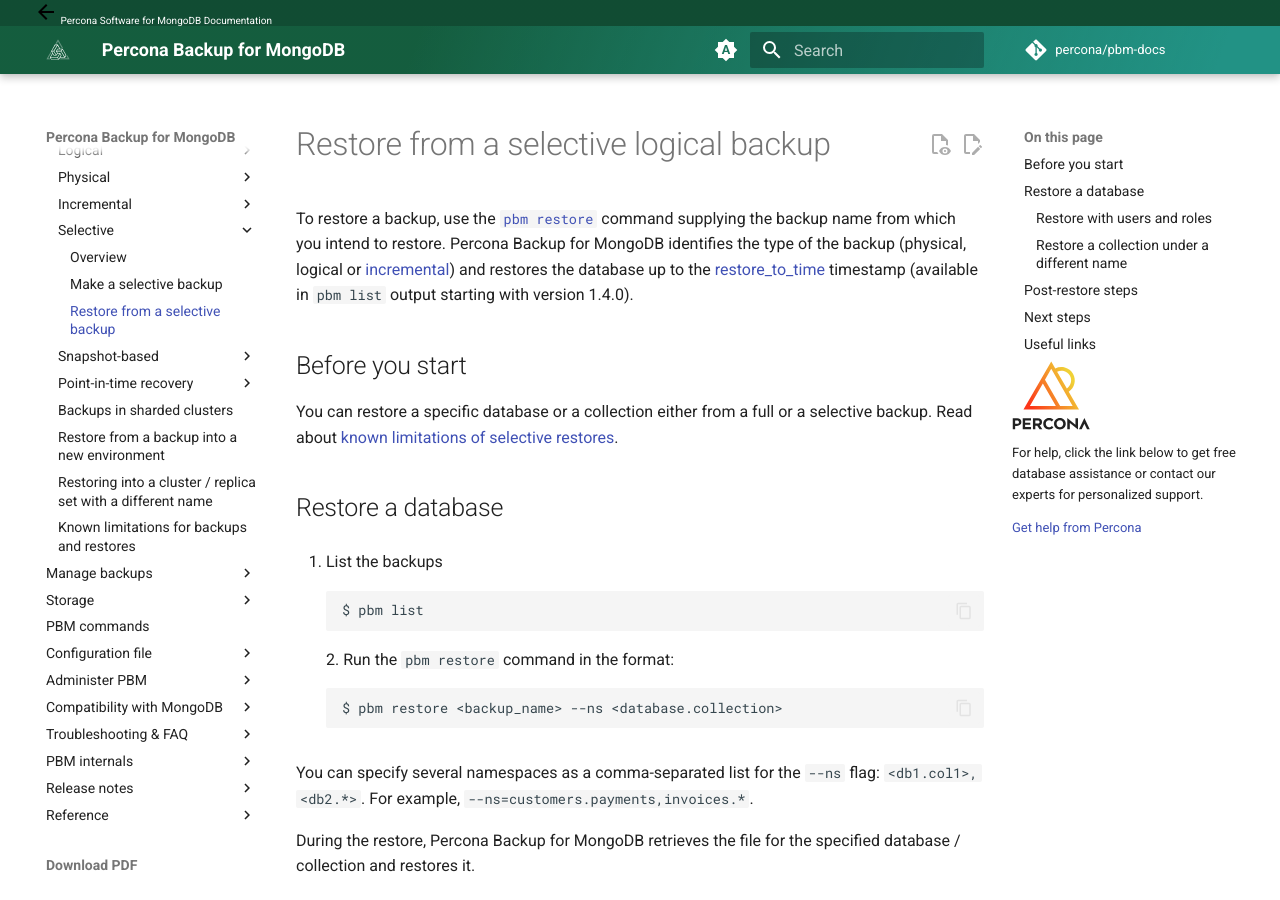
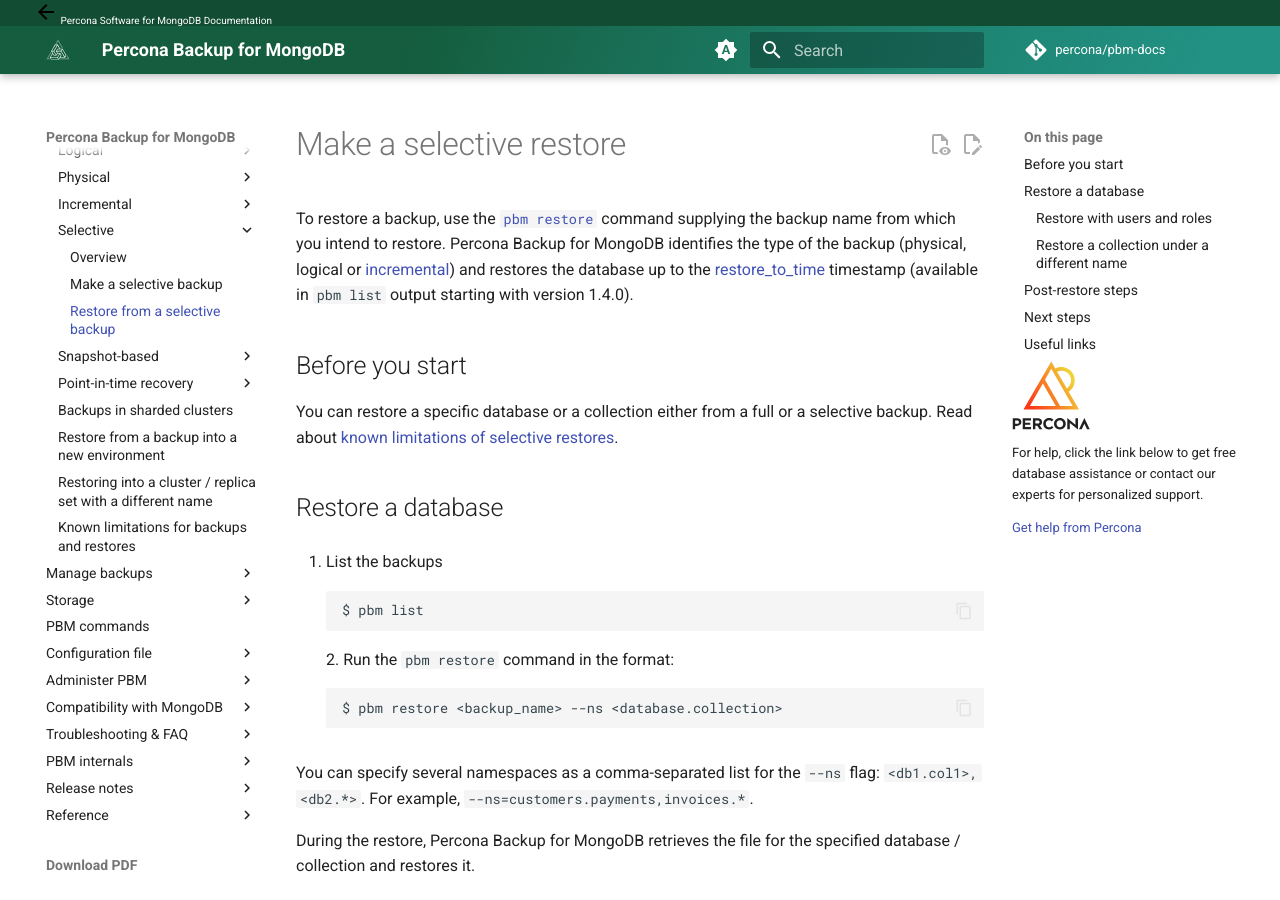
Before and after one commit to percona/pbm-docs, an MkDocs documentation site: the page built from docs/usage/restore-selective.md, in a window 1280 px wide and 900 px high. Built offline with MkDocs 1.6.1 and Material for MkDocs 9.7.7, drawn with Linux system fonts in a browser that asks for light colours; nearby versions of some CDN libraries; comment, search, counter and statistics services are not loaded.

Commit message:
fix title

```diff
--- a/docs/usage/restore-selective.md
+++ b/docs/usage/restore-selective.md
@@ -1,4 +1,4 @@
-# Restore from a selective logical backup
+# Make a selective restore
 
 --8<-- "restore-intro.md"
 
```
